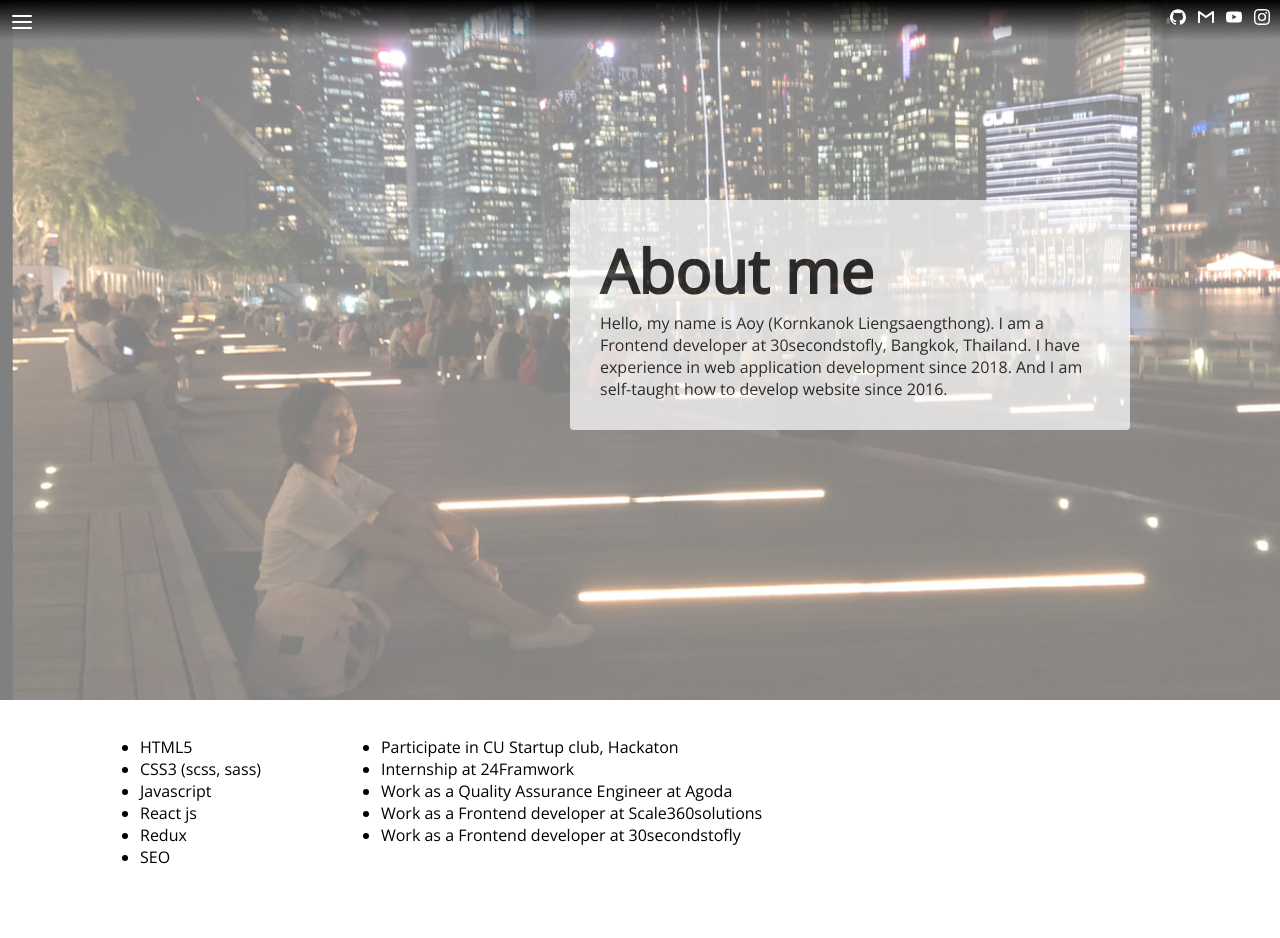
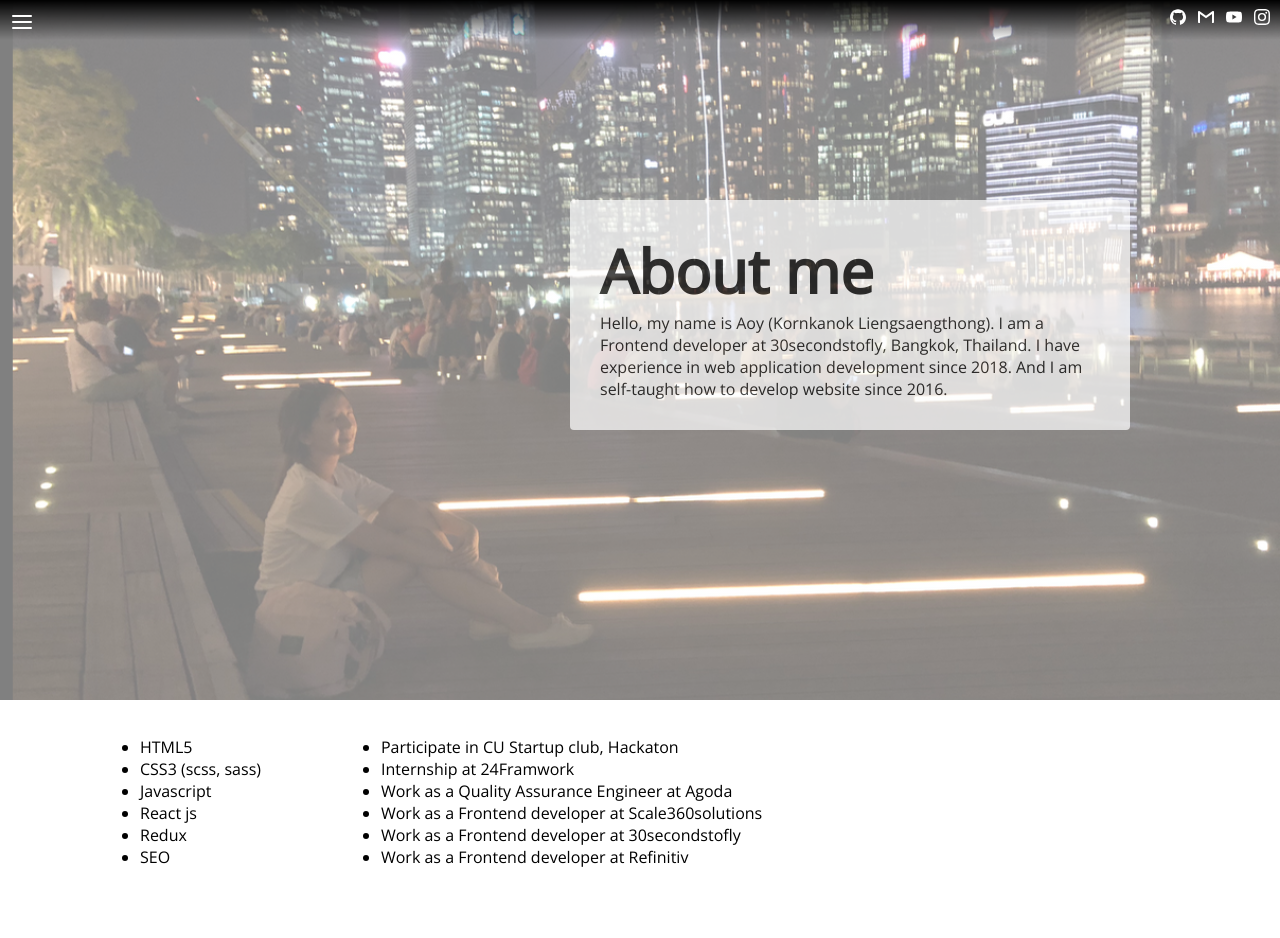
Before and after one commit to shinyrainbow/my-profile, a React app: page /aboutme in a window 1280 px wide. Shown: the top 938 px of the page. Built offline with nearby package versions, Linux system fonts and the light colour scheme; a web font is replaced by a local one.

Commit message:
update about

```diff
--- a/src/pages/About/index.js
+++ b/src/pages/About/index.js
@@ -35,6 +35,7 @@ Department of Mathematics, Computer Science.`
             <li>Work as a Quality Assurance Engineer at Agoda</li>
             <li>Work as a Frontend developer at Scale360solutions</li>
             <li>Work as a Frontend developer at 30secondstofly</li>
+            <li>Work as a Frontend developer at Refinitiv</li>
           </ul>
         </div>
       </div>
```
